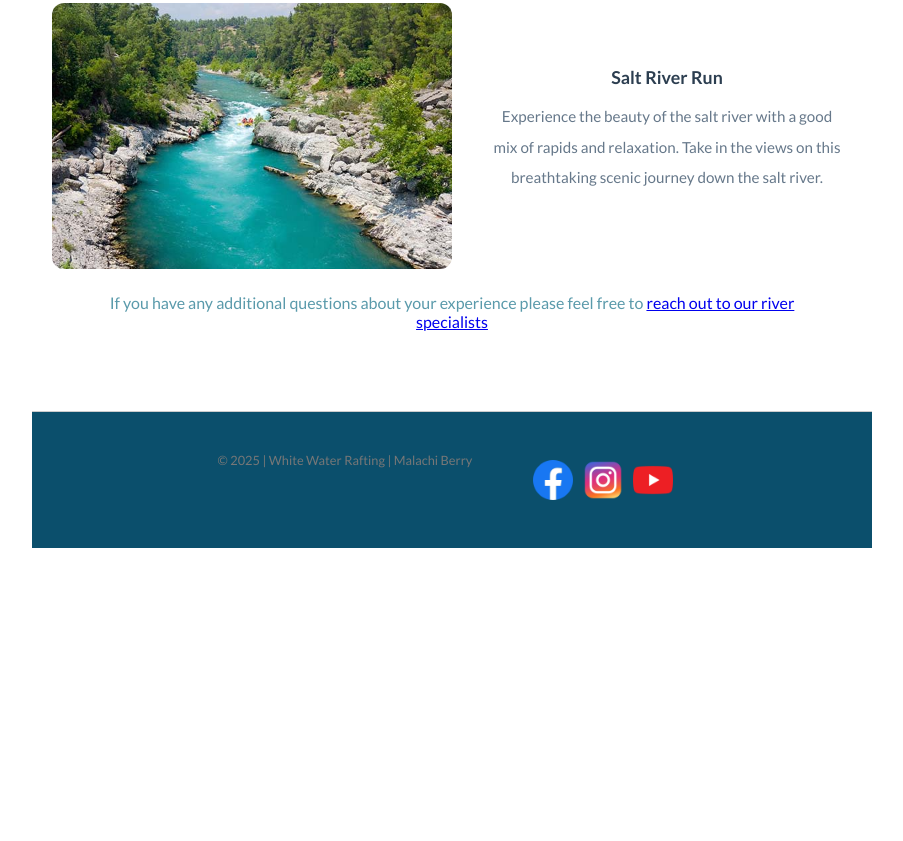
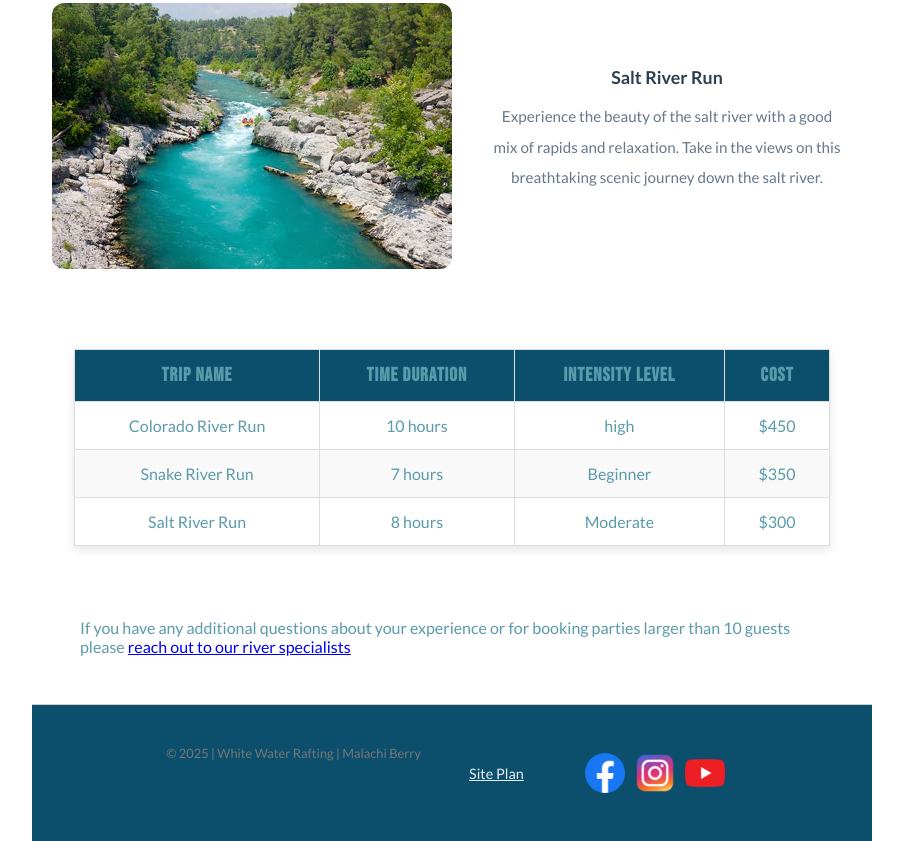
Before and after one commit to mberry-byu/wdd130, a plain HTML site: page wwr/trips.html in a window 1280 px wide. Shown: the part 819-1660 px from the top of the page, without its empty margins (188-1091 px from the left). Before the commit the page ends 1367 px from the top, so only its background shows below. Drawn offline with Linux system fonts and the light colour scheme.

Commit message:
changes to site plan link and table

```diff
--- a/wwr/styles/rafting.css
+++ b/wwr/styles/rafting.css
@@ -616,3 +616,36 @@ call-to-action {
   align-items: center;
   text-align: center;
 }
+
+.trips-table {
+  width: 90%;
+  margin: 40px auto;
+  border-collapse: collapse;
+  font-family: 'Lato', sans-serif;
+  box-shadow: 0 4px 10px rgba(0,0,0,0.1);
+}
+
+.trips-table th,
+.trips-table td {
+  padding: 14px 18px;
+  border: 1px solid #ddd;
+  text-align: center;
+}
+
+.trips-table thead {
+  background-color: var(--primary-color);
+  color: var(--secondary-color);
+  font-family: 'Bebas Neue', sans-serif;
+  font-size: 1.2rem;
+  letter-spacing: 1px;
+}
+
+.trips-table tbody tr:nth-child(even) {
+  background-color: #f9f9f9;
+}
+
+.trips-table tbody tr:hover {
+  background-color: var(--accent1-color);
+  color: var(--secondary-color);
+  transition: background-color 0.3s ease, color 0.3s ease;
+}
--- a/wwr/trips.html
+++ b/wwr/trips.html
@@ -46,11 +46,44 @@
                     </div>
                 </div>
             </div>
-            <p>If you have any additional questions about your experience please feel free to <a href="trips.html">reach out to our river specialists</a></p>
+         </section>
+         <table class="trips-table">
+            <thead>
+                <tr>
+                    <th>Trip Name</th>
+                    <th>Time Duration</th>
+                    <th>Intensity Level</th>
+                    <th>Cost</th>
+                </tr>
+            </thead>
+            <tbody>
+                <tr>
+                    <td>Colorado River Run</td>
+                    <td>10 hours</td>
+                    <td>high</td>
+                    <td>$450</td>
+                </tr>
+                <tr>
+                    <td>Snake River Run</td>
+                    <td>7 hours</td>
+                    <td>Beginner</td>
+                    <td>$350</td>
+                </tr>
+                <tr>
+                    <td>Salt River Run</td>
+                    <td>8 hours</td>
+                    <td>Moderate</td>
+                    <td>$300</td>
+                </tr>
+            </tbody>
+        </table>
+        <section>
+            <p>If you have any additional questions about your experience or for booking parties larger than 10 guests please <a href="contact.html">reach out to our river specialists</a></p>
         </section>
     </main>
     <footer>
         <p>&copy; 2025 | White Water Rafting | Malachi Berry</p>
+        <p><a href="images/adventure05.jpg" class="siteplan" target="_blank">Site Plan</a></p>
         <nav class="socialmedia">
             <a href="https://www.facebook.com">
                 <img src="images/facebook.png" alt="Facebook icon">
```
Also changed, not shown: wwr/contact.html (+3 -1 lines), wwr/images/contactsiteplan.jpg (added), 1 other file.
